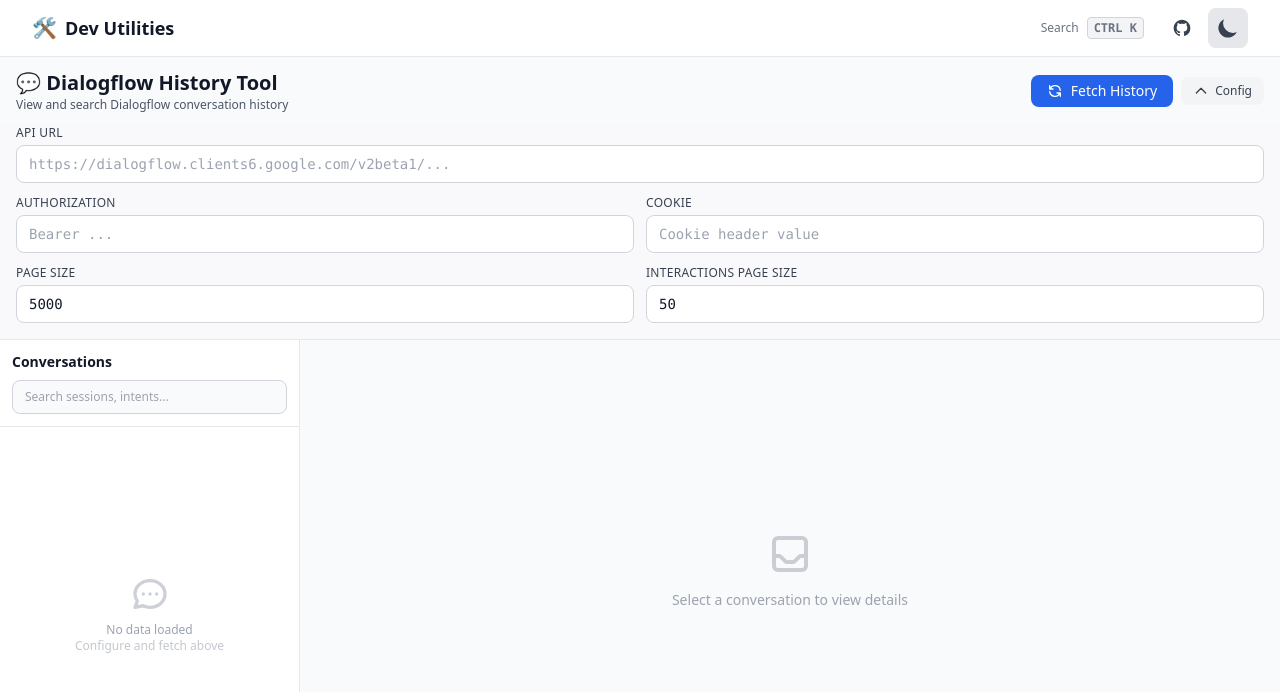
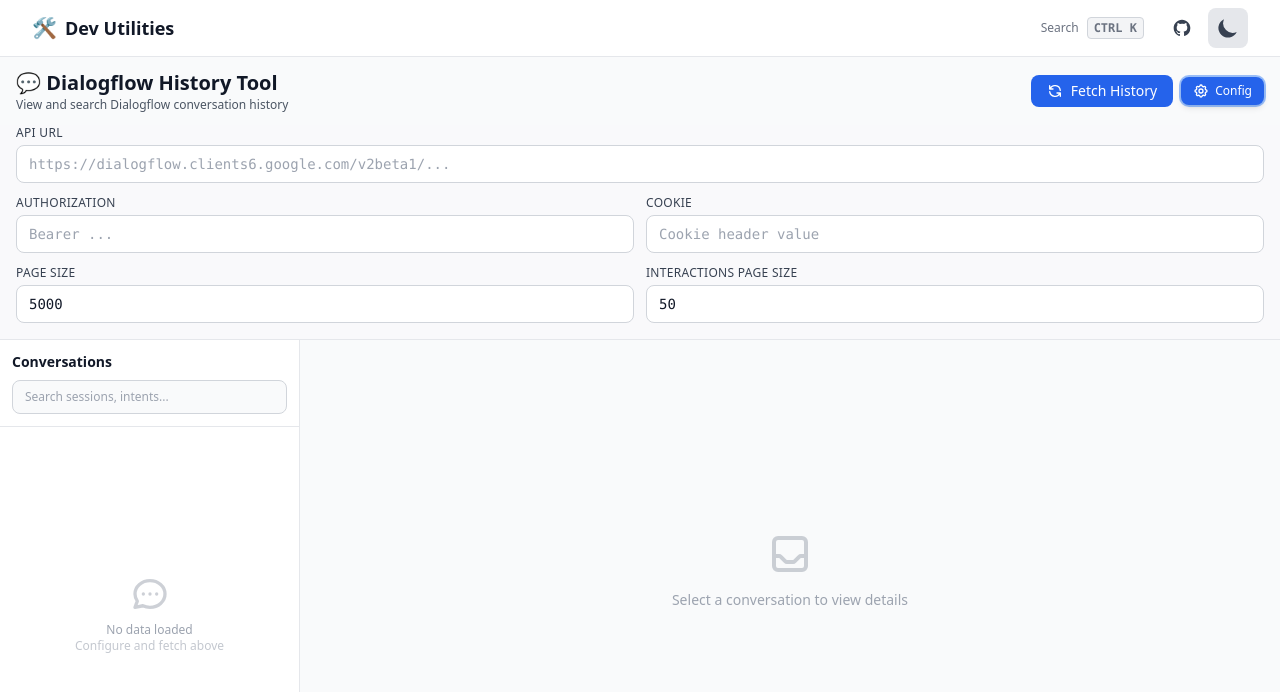
Before and after one commit to yogasw/tools, a SvelteKit app: page /dialogflow-history in a window 1280 px wide. Shown: the top 692 px of the page. Built offline with nearby package versions, Linux system fonts and the light colour scheme.

Commit message:
setting button

```diff
--- a/src/routes/dialogflow-history/+page.svelte
+++ b/src/routes/dialogflow-history/+page.svelte
@@ -89,10 +89,11 @@
 
         <button
           on:click={() => configCollapsed = !configCollapsed}
-          class="px-3 py-1.5 bg-gray-100 hover:bg-gray-200 dark:bg-gray-800 dark:hover:bg-gray-700 text-gray-700 dark:text-gray-300 rounded-lg transition-colors text-xs font-medium flex items-center gap-1.5"
+          class="px-3 py-1.5 rounded-lg transition-colors text-xs font-medium flex items-center gap-1.5 {!$configUrl ? 'bg-blue-600 text-white hover:bg-blue-700 shadow-md ring-2 ring-blue-500/50' : 'bg-white hover:bg-gray-50 text-gray-700 border border-gray-200 dark:bg-gray-800 dark:border-gray-700 dark:text-gray-300'}"
         >
-          <svg class="w-4 h-4 transition-transform" class:rotate-180={!configCollapsed} fill="none" stroke="currentColor" viewBox="0 0 24 24">
-            <path stroke-linecap="round" stroke-linejoin="round" stroke-width="2" d="M19 9l-7 7-7-7" />
+          <svg class="w-4 h-4" fill="none" stroke="currentColor" viewBox="0 0 24 24">
+            <path stroke-linecap="round" stroke-linejoin="round" stroke-width="2" d="M10.325 4.317c.426-1.756 2.924-1.756 3.35 0a1.724 1.724 0 002.573 1.066c1.543-.94 3.31.826 2.37 2.37a1.724 1.724 0 001.065 2.572c1.756.426 1.756 2.924 0 3.35a1.724 1.724 0 00-1.066 2.573c.94 1.543-.826 3.31-2.37 2.37a1.724 1.724 0 00-2.572 1.065c-.426 1.756-2.924 1.756-3.35 0a1.724 1.724 0 00-2.573-1.066c-1.543.94-3.31-.826-2.37-2.37a1.724 1.724 0 00-1.065-2.572c-1.756-.426-1.756-2.924 0-3.35a1.724 1.724 0 001.066-2.573c-.94-1.543.826-3.31 2.37-2.37.996.608 2.296.07 2.572-1.065z" />
+            <path stroke-linecap="round" stroke-linejoin="round" stroke-width="2" d="M15 12a3 3 0 11-6 0 3 3 0 016 0z" />
           </svg>
           Config
         </button>
```
